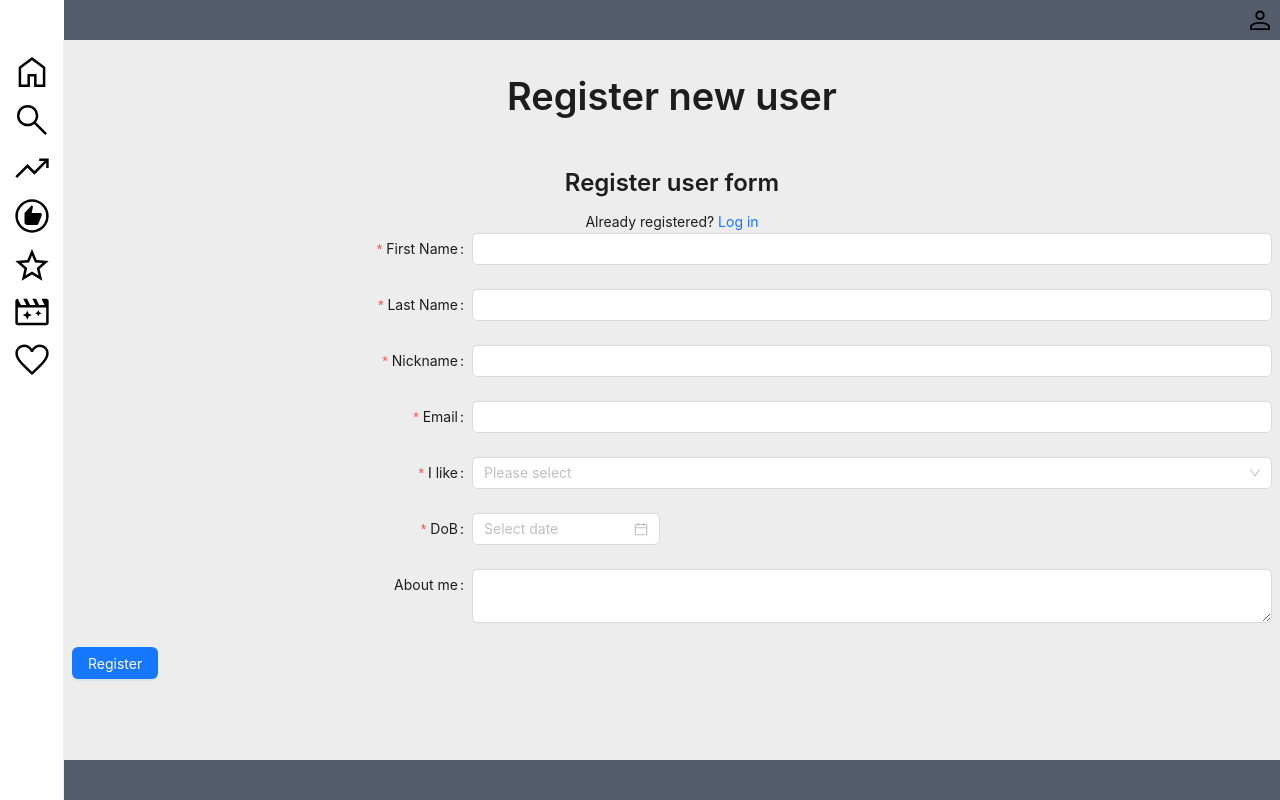
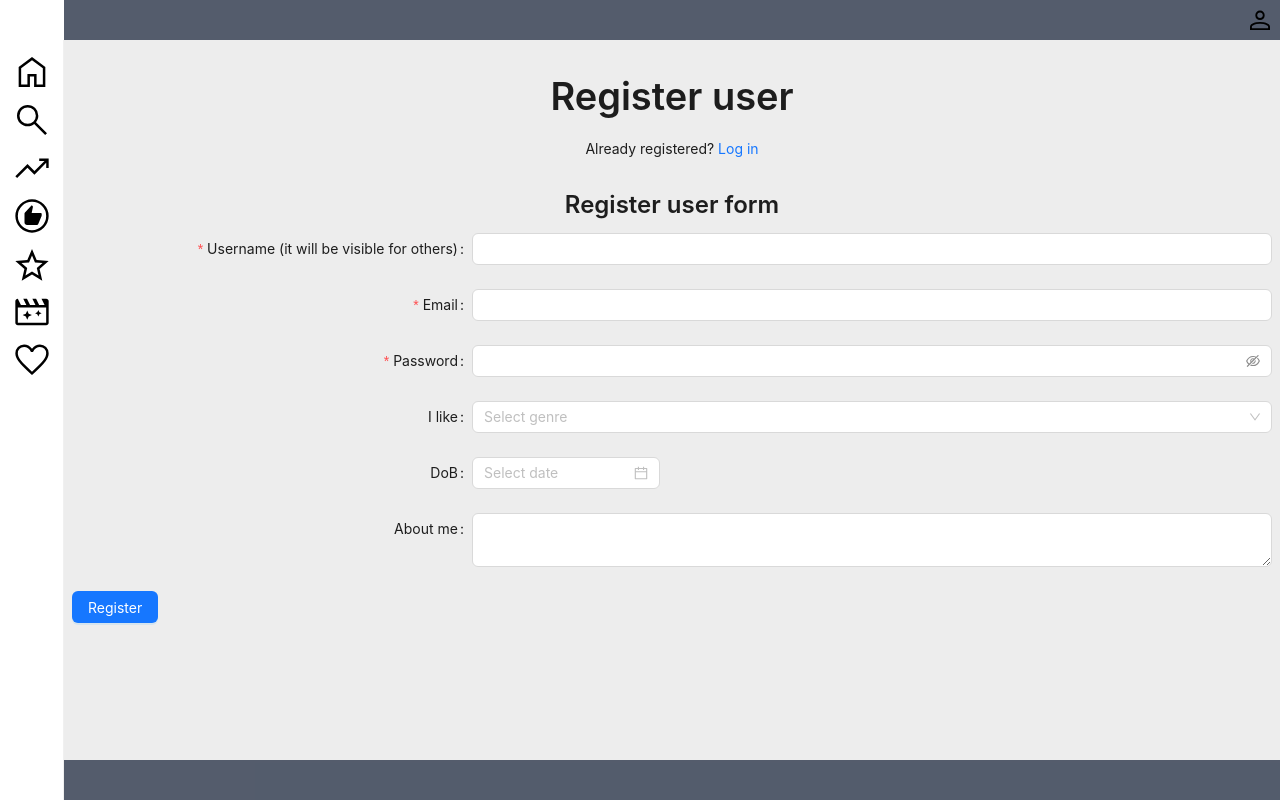
Before and after one commit to IvanMankovich/moviedb, a React (Vite) app in the folder client/: page /register in a window 1280 px wide. Built offline with nearby package versions, Linux system fonts and the light colour scheme.

Commit message:
add zustand, client login draft

```diff
--- a/client/package.json
+++ b/client/package.json
@@ -11,13 +11,16 @@
     "@types/react": "^18.0.28",
     "@types/react-dom": "^18.0.11",
     "antd": "^5.2.3",
+    "axios": "^1.3.4",
+    "jwt-decode": "^3.1.2",
     "moment": "^2.29.4",
     "react": "^18.2.0",
     "react-dom": "^18.2.0",
     "react-router-dom": "^6.8.2",
     "sass": "^1.58.3",
     "typescript": "^4.9.5",
-    "web-vitals": "^2.1.4"
+    "web-vitals": "^2.1.4",
+    "zustand": "^4.3.6"
   },
   "scripts": {
     "start": "vite",
--- a/client/src/components/UserMenuDrawer/UserMenuDrawer.tsx
+++ b/client/src/components/UserMenuDrawer/UserMenuDrawer.tsx
@@ -1,9 +1,10 @@
 import React from 'react';
 import { useNavigate } from 'react-router-dom';
 
+import { ISetModal } from '../../store/modalStore';
+
 import { Drawer, Button, Menu as AntdMenu, List, Divider } from 'antd';
 
-import { IModal } from '../Layout/Layout';
 import { CloseIcon } from '../Icon/CloseIcon/CloseIcon';
 import { MovieIcon } from '../Icon/MovieIcon/MovieIcon';
 import { LogoutIcon } from '../Icon/LogoutIcon/LogoutIcon';
@@ -23,7 +24,7 @@ export interface IUserMenuDrawer {
   onClose(): void;
   open: boolean;
   userData?: IUserData;
-  setModal: React.Dispatch<React.SetStateAction<IModal | null>>;
+  setModal: ISetModal;
 }
 
 export const UserMenuDrawer = ({ onClose, open, userData, setModal }: IUserMenuDrawer) => {
--- a/client/src/modules/LoginForm/LoginForm.tsx
+++ b/client/src/modules/LoginForm/LoginForm.tsx
@@ -1,17 +1,21 @@
 import React from 'react';
-
+import axios from 'axios';
 import { Button, Checkbox, Form, Input } from 'antd';
 import { ValidateErrorEntity } from 'rc-field-form/lib/interface';
 
 export interface ILoginFormData {
-  email: string;
+  // email: string;
   password: string;
-  remember: boolean;
+  userName: string;
+  // remember: boolean;
 }
 
 export const LoginForm = (): JSX.Element => {
-  const onFinish = (values: ILoginFormData) => {
+  const onFinish = async (values: ILoginFormData) => {
     console.log('Success:', values);
+    await axios.post('http://localhost:4000/user/login', {
+      ...values,
+    });
   };
 
   const onFinishFailed = (errorInfo: ValidateErrorEntity<ILoginFormData>) => {
@@ -29,10 +33,17 @@ export const LoginForm = (): JSX.Element => {
       onFinishFailed={onFinishFailed}
       autoComplete='off'
     >
-      <Form.Item
+      {/* <Form.Item
         label='Email'
         name='email'
         rules={[{ required: true, message: 'Please input your email!', type: 'email' }]}
+      >
+        <Input />
+      </Form.Item> */}
+      <Form.Item
+        label='Username'
+        name='userName'
+        rules={[{ required: true, message: 'Please input your username!' }]}
       >
         <Input />
       </Form.Item>
--- a/client/src/modules/RegisterUserForm/RegisterUserForm.tsx
+++ b/client/src/modules/RegisterUserForm/RegisterUserForm.tsx
@@ -1,7 +1,7 @@
 import React from 'react';
+import moment from 'moment';
 
-import { Button, DatePicker, Form, Input, Select, Typography } from 'antd';
-import moment from 'moment';
+import { Alert, Button, DatePicker, Form, Input, Select, Typography } from 'antd';
 
 import './RegisterUserForm.scss';
 
@@ -11,20 +11,29 @@ export interface IOption {
 }
 
 export interface IRegisterUserData {
+  userName: string;
+  email: string;
+  password: string;
+  favoriteGenres: string[];
   about: string;
-  dob: string;
-  email: string;
-  favoriteCategories: string[];
-  firstName: string;
-  lastName: string;
-  nickname: string;
+  dob?: Date;
 }
 
 export interface IRegisterFormData {
   user: IRegisterUserData;
 }
 
-export const RegisterUserForm = (): JSX.Element => {
+export interface IRegisterUserForm {
+  registerUser(values: IRegisterUserData): Promise<void>;
+  isLoading: boolean;
+  errorMsg: string;
+}
+
+export const RegisterUserForm = ({
+  registerUser,
+  isLoading,
+  errorMsg,
+}: IRegisterUserForm): JSX.Element => {
   const layout = {
     labelCol: { span: 8 },
     wrapperCol: { span: 16 },
@@ -36,17 +45,10 @@ export const RegisterUserForm = (): JSX.Element => {
       email: '${label} is not a valid email!',
       number: '${label} is not a valid number!',
     },
-    number: {
-      range: '${label} must be between ${min} and ${max}',
-    },
-  };
-
-  const onFinish = (values: IRegisterFormData) => {
-    console.log(values);
   };
 
   const config = {
-    rules: [{ type: 'object' as const, required: true, message: 'Please select time!' }],
+    rules: [{ type: 'object' as const }],
   };
 
   const handleChange = (value: string[]) => {
@@ -65,48 +67,46 @@ export const RegisterUserForm = (): JSX.Element => {
   return (
     <>
       <Typography.Title level={3}>Register user form</Typography.Title>
-      <Typography.Text>
-        Already registered? <Typography.Link>Log in</Typography.Link>
-      </Typography.Text>
 
+      {errorMsg ? (
+        <Alert message={'Registration error'} description={errorMsg} type='error' />
+      ) : null}
       <Form
         {...layout}
         name='nest-messages'
-        onFinish={onFinish}
+        onFinish={registerUser}
         validateMessages={validateMessages}
         className='register-user-form'
+        disabled={isLoading}
       >
-        <Form.Item name={['user', 'firstName']} label='First Name' rules={[{ required: true }]}>
+        <Form.Item
+          name={'userName'}
+          label='Username (it will be visible for others)'
+          rules={[{ required: true }]}
+        >
           <Input />
         </Form.Item>
-        <Form.Item name={['user', 'lastName']} label='Last Name' rules={[{ required: true }]}>
-          <Input />
-        </Form.Item>
-        <Form.Item name={['user', 'nickname']} label='Nickname' rules={[{ required: true }]}>
+        <Form.Item name={'email'} label='Email' rules={[{ required: true, type: 'email' }]}>
           <Input />
         </Form.Item>
         <Form.Item
-          name={['user', 'email']}
-          label='Email'
-          rules={[{ required: true, type: 'email' }]}
+          label='Password'
+          name='password'
+          rules={[{ required: true, message: 'Please input your password!' }]}
         >
-          <Input />
+          <Input.Password />
         </Form.Item>
-        <Form.Item
-          name={['user', 'favoriteCategories']}
-          label='I like:'
-          rules={[{ required: true }]}
-        >
+        <Form.Item name={'favoriteGenres'} label='I like:'>
           <Select
             mode='multiple'
             allowClear
             style={{ width: '100%' }}
-            placeholder='Please select'
+            placeholder='Select genre'
             onChange={handleChange}
             options={options}
           />
         </Form.Item>
-        <Form.Item name={['user', 'dob']} label='DoB' {...config}>
+        <Form.Item name={'dob'} label='DoB' {...config}>
           <DatePicker
             disabledDate={(current) => {
               const customDate = moment().format('YYYY-MM-DD');
@@ -114,7 +114,7 @@ export const RegisterUserForm = (): JSX.Element => {
             }}
           />
         </Form.Item>
-        <Form.Item name={['user', 'about']} label='About me'>
+        <Form.Item name={'about'} label='About me'>
           <Input.TextArea />
         </Form.Item>
         <Form.Item>
--- a/client/src/pages/Register/RegisterPage.tsx
+++ b/client/src/pages/Register/RegisterPage.tsx
@@ -1,17 +1,94 @@
-import React from 'react';
+import React, { useState } from 'react';
+import axios from 'axios';
+import { useNavigate } from 'react-router-dom';
+
 import Title from 'antd/es/typography/Title';
 import { RegisterUserForm } from '../../modules/RegisterUserForm/RegisterUserForm';
+import { Alert, Typography } from 'antd';
+import { useModalStore } from '../../store/modalStore';
+import { LoginForm } from '../../modules/LoginForm/LoginForm';
 
 export interface IOption {
   label: string;
   value: string;
 }
 
+export interface IRegisterUserData {
+  userName: string;
+  email: string;
+  password: string;
+  favoriteGenres: string[];
+  about: string;
+  dob?: Date;
+}
+
 export const RegisterPage = (): JSX.Element => {
+  const [errorMsg, setErrorMsg] = useState<string>('');
+  const [isRegistered, setRegistered] = useState<boolean>(false);
+  const [isLoading, setLoading] = useState<boolean>(false);
+  const setModal = useModalStore((state) => state.setModal);
+
+  const navigate = useNavigate();
+
+  const registerUser = async (values: IRegisterUserData): Promise<void> => {
+    try {
+      setLoading(true);
+      await axios.post('http://localhost:4000/user/signup', { ...values }).then(
+        () => {
+          setRegistered(true);
+          setLoading(false);
+        },
+        (err) => {
+          setErrorMsg(err?.response?.data?.errors?.join?.(` `) ?? '');
+          setLoading(false);
+        },
+      );
+    } catch (error) {
+      if (error) {
+        console.error(error);
+      }
+    }
+  };
+
+  const onLoginLinkClick = (): void => {
+    setModal({
+      title: 'Login',
+      modalContent: <LoginForm />,
+      onCancel: () => setModal(null),
+      footer: null,
+    });
+  };
+
   return (
     <>
-      <Title>Register new user</Title>
-      <RegisterUserForm />
+      <Title>Register user</Title>
+      <Typography.Text>
+        Already registered? <Typography.Link onClick={onLoginLinkClick}>Log in</Typography.Link>
+      </Typography.Text>
+      {isRegistered ? (
+        <Alert
+          message={'Registered successfully'}
+          description={
+            <>
+              <Typography.Text>User registered successfully.</Typography.Text>
+              <Typography.Text>
+                {' '}
+                <Typography.Link onClick={onLoginLinkClick}>Login</Typography.Link> or{' '}
+                <Typography.Link
+                  onClick={() => {
+                    navigate('/');
+                  }}
+                >
+                  go to homepage
+                </Typography.Link>
+              </Typography.Text>
+            </>
+          }
+          type='success'
+        />
+      ) : (
+        <RegisterUserForm registerUser={registerUser} isLoading={isLoading} errorMsg={errorMsg} />
+      )}
     </>
   );
 };
--- /dev/null
+++ b/client/src/store/modalStore.ts
@@ -0,0 +1,21 @@
+import { create } from 'zustand';
+import { ReactNode } from 'react';
+
+export interface IModal {
+  title?: string;
+  modalContent?: ReactNode;
+  onCancel?: () => void;
+  footer?: ReactNode[] | null;
+}
+
+export type ISetModal = (modal: IModal | null) => void;
+
+export interface IModalStore {
+  modal: IModal | null;
+  setModal: ISetModal;
+}
+
+export const useModalStore = create<IModalStore>((set) => ({
+  modal: null,
+  setModal: (modal) => set((state) => ({ ...state, modal: modal })),
+}));
```
Also changed, not shown: client/src/components/Layout/Layout.tsx (+4 -8 lines), 1 other file (tests, documents, lock files or other folders).
